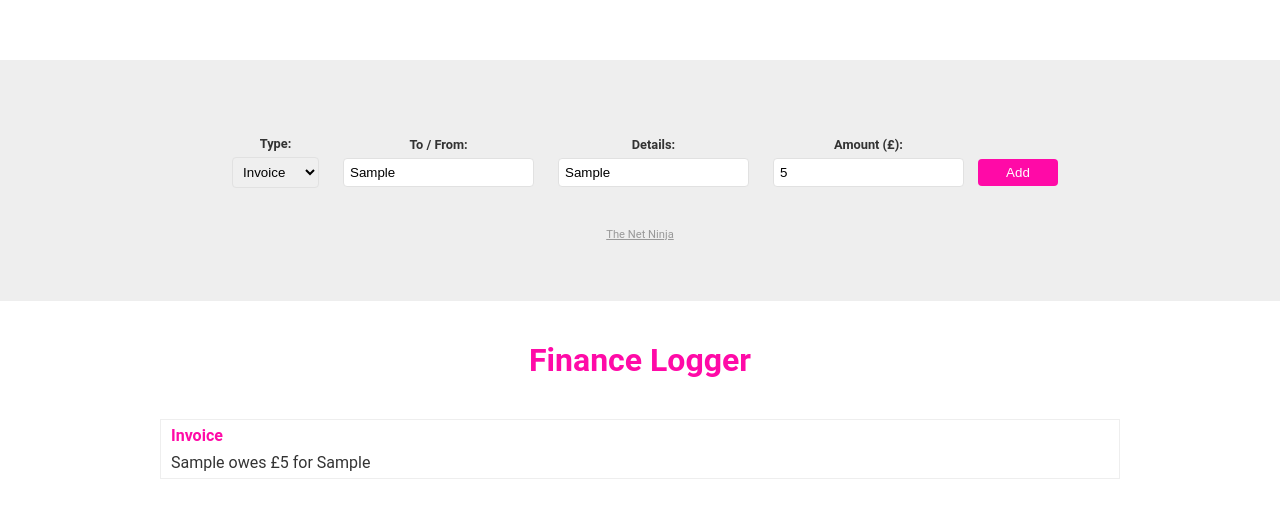
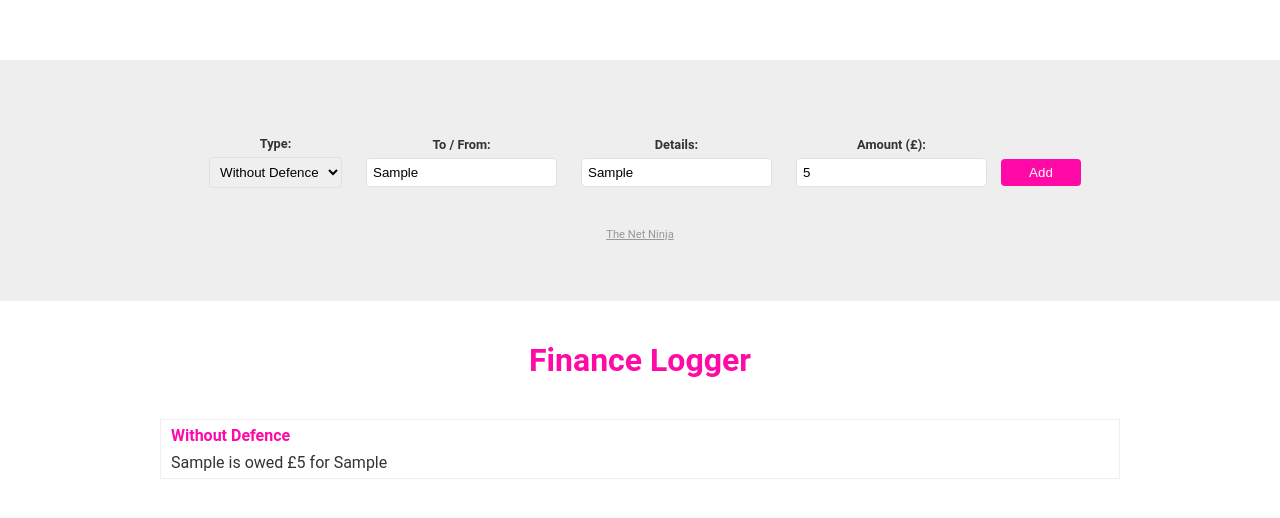
Before and after one commit to tanimaHossainCefalo/ResultViewer, a plain HTML site: page public/index.html in a window 1280 px wide. Both pictures are taken after typing "Sample", "Sample", "5" into the empty fields and a click on the button "Add". Drawn offline with Linux system fonts and the light colour scheme.

Commit message:
retry b2

```diff
--- a/public/app.js
+++ b/public/app.js
@@ -14,7 +14,7 @@ const list = new ListTemplate(ul);
 form.addEventListener("submit", (e) => {
     e.preventDefault();
     let doc;
-    if (type.value === "invoice") {
+    if (type.value === "without Defence") {
         doc = new Invoice(tofrom.value, details.value, amount.valueAsNumber);
     }
     else {
--- a/public/index.html
+++ b/public/index.html
@@ -11,8 +11,8 @@
         <div class="field">
           <label>Type:</label>
           <select id="type">
-            <option value="invoice">Invoice</option>
-            <option value="payment">Payment</option>
+            <option value="Without Defence">Without Defence</option>
+            <option value="With Defence">With Defence</option>
           </select>
         </div>
         <div class="field">
--- a/src/app.ts
+++ b/src/app.ts
@@ -20,7 +20,7 @@ form.addEventListener("submit", (e: Event) => {
   e.preventDefault();
 
   let doc: HasFormatter;
-  if (type.value === "invoice") {
+  if (type.value === "Without Defence") {
     doc = new Invoice(tofrom.value, details.value, amount.valueAsNumber);
   } else {
     doc = new Payment(tofrom.value, details.value, amount.valueAsNumber);
```
